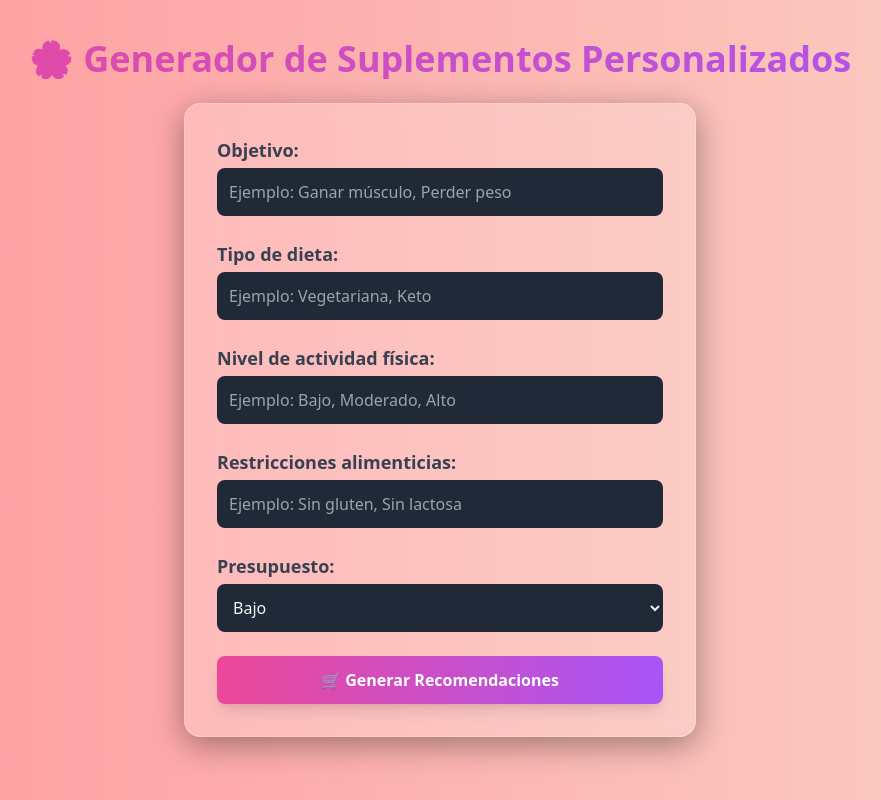
After one commit to RubenVeledo/api_asistentesalud, a FastAPI app: template app/templates/supplements.html in a window 1280 px wide. The commit adds this page. Shown: the whole page, without its empty margins (200-1081 px from the left). Run offline with FastAPI, Linux system fonts and the light colour scheme; the template is opened without the code that fills it, so the values that code supplies are empty; parts of the project's set-up code (start-up, migrations or seed data) failed here and were passed over; some libraries are stand-ins or nearby versions.

Commit message:
sun 1/12 night

```diff
--- a/app/main.py
+++ b/app/main.py
@@ -3,8 +3,7 @@ from fastapi.responses import HTMLResponse
 from fastapi.templating import Jinja2Templates
 from fastapi.staticfiles import StaticFiles
 from fastapi.requests import Request
-
-from app.routes import routine, diet
+from app.routes import routine, diet, supplements
 
 # Crear instancia de la aplicación FastAPI
 app = FastAPI()
@@ -15,6 +14,7 @@ templates = Jinja2Templates(directory="app/templates")
 # Incluir routers
 app.include_router(routine.router)
 app.include_router(diet.router)
+app.include_router(supplements.router)
 
 # Endpoint raíz que renderiza la página principal
 @app.get("/", response_class=HTMLResponse)
--- /dev/null
+++ b/app/templates/supplements.html
@@ -0,0 +1,93 @@
+<!DOCTYPE html>
+<html lang="en">
+<head>
+    <meta charset="UTF-8">
+    <meta name="viewport" content="width=device-width, initial-scale=1.0">
+    <title>Recomendaciones de Suplementos</title>
+    <!-- Tailwind CSS CDN -->
+    <script src="https://cdn.tailwindcss.com"></script>
+    <style>
+        body {
+            background: linear-gradient(to right, #ff9a9e, #fad0c4); /* Fondo degradado en tonos rosados */
+            color: #fff;
+            min-height: 100vh;
+            display: flex;
+            align-items: center;
+            justify-content: center;
+        }
+        .glass-card {
+            backdrop-filter: blur(10px);
+            background: rgba(255, 255, 255, 0.2); /* Fondo translúcido */
+            border-radius: 1rem;
+            box-shadow: 0 8px 32px rgba(0, 0, 0, 0.37);
+            border: 1px solid rgba(255, 255, 255, 0.18);
+        }
+    </style>
+</head>
+<body>
+    <div class="container mx-auto px-4">
+        <h1 class="text-center text-4xl font-extrabold text-transparent bg-clip-text bg-gradient-to-r from-pink-500 to-purple-500 mb-6">
+            🌸 Generador de Suplementos Personalizados
+        </h1>
+
+        <!-- Formulario -->
+        <div class="glass-card p-8 mb-6 max-w-lg mx-auto">
+            <form action="/suplementos" method="post" class="space-y-6">
+                <div>
+                    <label for="goal" class="block text-lg font-semibold text-gray-700">Objetivo:</label>
+                    <input type="text" id="goal" name="goal" class="w-full mt-1 p-3 rounded-lg bg-gray-800 text-gray-100 focus:outline-none focus:ring-2 focus:ring-pink-500" placeholder="Ejemplo: Ganar músculo, Perder peso" required>
+                </div>
+
+                <div>
+                    <label for="diet_type" class="block text-lg font-semibold text-gray-700">Tipo de dieta:</label>
+                    <input type="text" id="diet_type" name="diet_type" class="w-full mt-1 p-3 rounded-lg bg-gray-800 text-gray-100 focus:outline-none focus:ring-2 focus:ring-pink-500" placeholder="Ejemplo: Vegetariana, Keto" required>
+                </div>
+
+                <div>
+                    <label for="activity_level" class="block text-lg font-semibold text-gray-700">Nivel de actividad física:</label>
+                    <input type="text" id="activity_level" name="activity_level" class="w-full mt-1 p-3 rounded-lg bg-gray-800 text-gray-100 focus:outline-none focus:ring-2 focus:ring-pink-500" placeholder="Ejemplo: Bajo, Moderado, Alto" required>
+                </div>
+
+                <div>
+                    <label for="restrictions" class="block text-lg font-semibold text-gray-700">Restricciones alimenticias:</label>
+                    <input type="text" id="restrictions" name="restrictions" class="w-full mt-1 p-3 rounded-lg bg-gray-800 text-gray-100 focus:outline-none focus:ring-2 focus:ring-pink-500" placeholder="Ejemplo: Sin gluten, Sin lactosa" required>
+                </div>
+
+                <div>
+                    <label for="budget" class="block text-lg font-semibold text-gray-700">Presupuesto:</label>
+                    <select id="budget" name="budget" class="w-full mt-1 p-3 rounded-lg bg-gray-800 text-gray-100 focus:outline-none focus:ring-2 focus:ring-pink-500" required>
+                        <option value="Bajo">Bajo</option>
+                        <option value="Moderado">Moderado</option>
+                        <option value="Alto">Alto</option>
+                    </select>
+                </div>
+
+                <button type="submit" class="w-full bg-gradient-to-r from-pink-500 to-purple-500 hover:from-purple-500 hover:to-pink-500 text-white font-bold py-3 rounded-lg shadow-lg transform hover:scale-105 transition-all">
+                    🛒 Generar Recomendaciones
+                </button>
+            </form>
+        </div>
+
+        <!-- Mensaje motivacional -->
+        {% if message %}
+        <div class="glass-card p-6 mb-6 max-w-lg mx-auto">
+            <h4 class="text-2xl font-bold text-pink-400">¡Recomendaciones generadas con éxito! 🎉</h4>
+            <p class="mt-2 text-gray-700">{{ message }}</p>
+        </div>
+        {% endif %}
+
+        <!-- Recomendaciones generadas -->
+        {% if supplements %}
+        <div class="glass-card p-6 max-w-lg mx-auto mt-6">
+            <h2 class="text-xl font-bold text-pink-400 mb-4">🔬 Recomendaciones de Suplementos</h2>
+
+            <!-- Mostramos las recomendaciones con formato legible -->
+            <div class="bg-gray-900 text-gray-100 p-4 rounded-lg whitespace-pre-wrap">
+                <!-- Aplicamos estilos al contenido generado -->
+                {{ supplements | safe }}
+            </div>
+        </div>
+        {% endif %}
+    </div>
+</body>
+</html>
```
Also changed, not shown: app/create_tables.py (+29 -5 lines), app/routes/supplements.py (added, +159 -0 lines), app/templates/home.html (+19 -9 lines).
